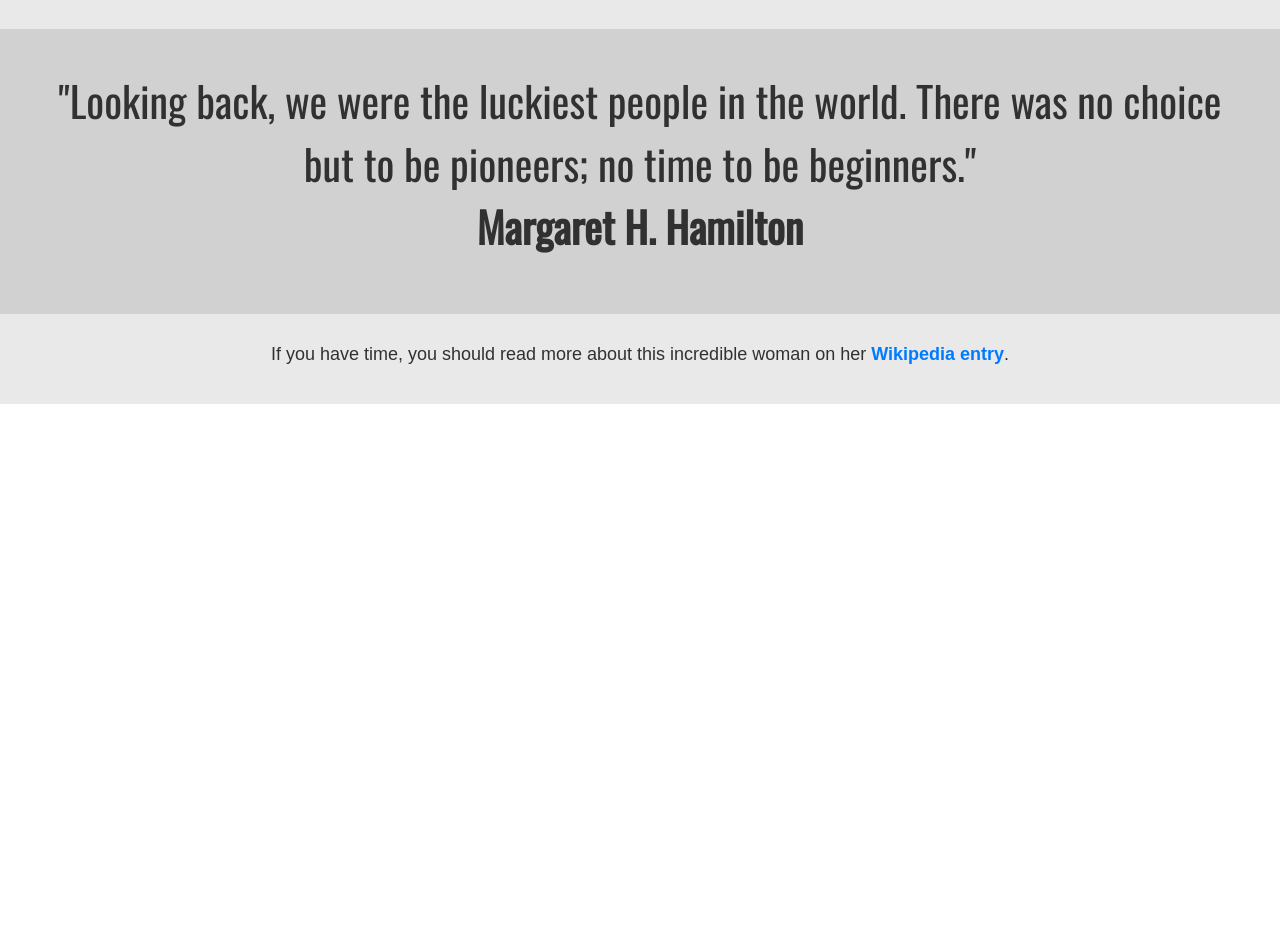
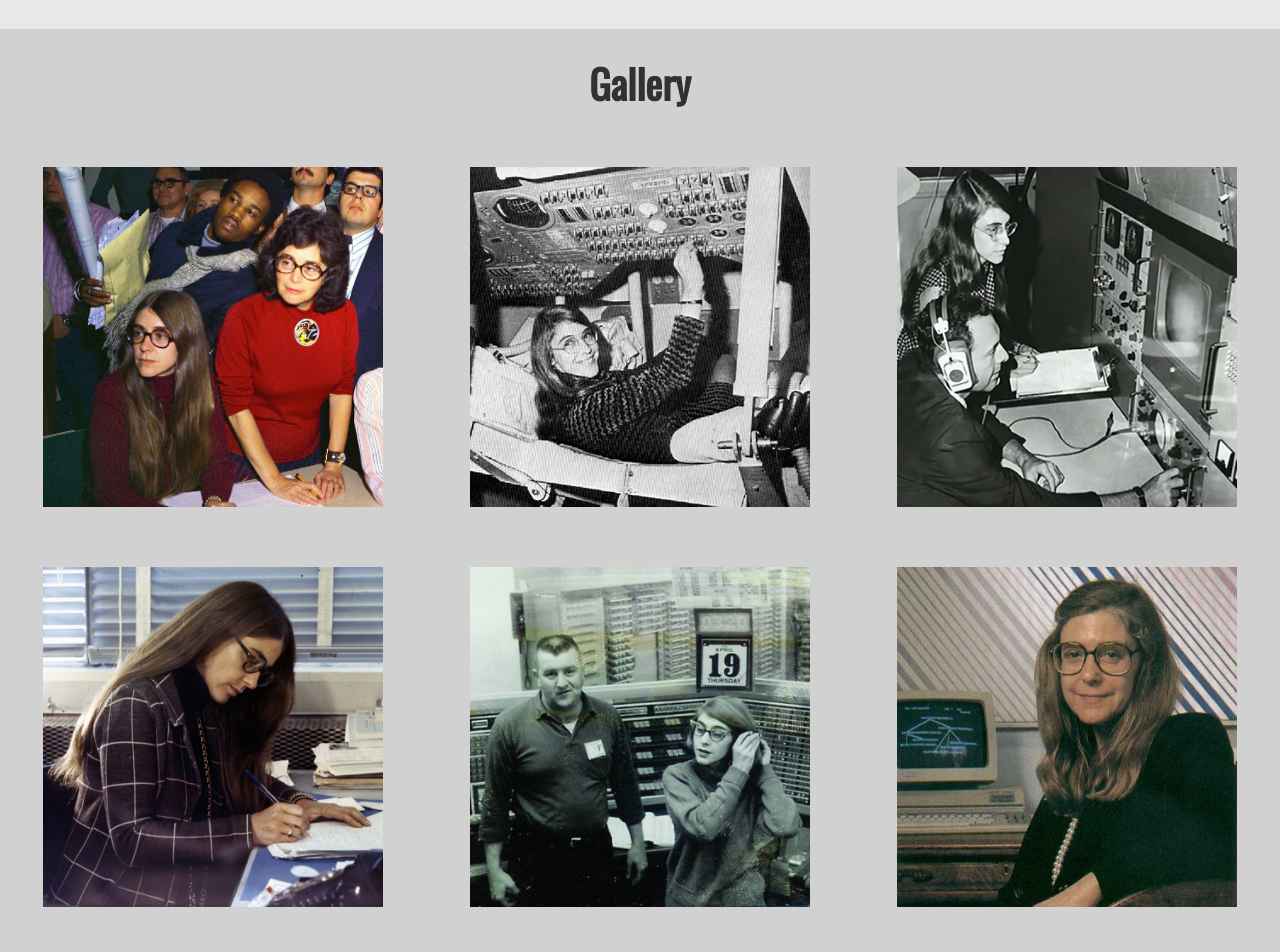
Before and after one commit to marianadacunha/free-code-camp-tribute-page, a plain HTML site: page index.html in a window 1280 px wide. Shown: the part 1180-2132 px from the top of the page. Before the commit the page ends 1584 px from the top, so only its background shows below. Drawn offline with nearby package versions, Linux system fonts and the light colour scheme.

Commit message:
add gallery

```diff
--- a/index.html
+++ b/index.html
@@ -26,6 +26,7 @@
                 </h2>
             </div>
         </div>
+
         <div class="row">
             <div class="col-md-12" id="img-div">
                 <img src="img/margaret.jpg" alt="Hamilton standing next to listings of the software she produced for the Apollo project" id="img"/>
@@ -34,6 +35,7 @@
                 </p>
             </div>
         </div>
+
         <div class="row">
             <div class="col-md-12" id="tribute-info">
                 <h3 id="timeline">
@@ -52,6 +54,48 @@
                 </ul>
             </div>
         </div>
+
+            <div class="row" id="gallery">
+                <div class="col-md-12">
+                    <h1 id="gallery-title">
+                        Gallery
+                    </h1>
+                </div>
+            </div>
+
+            <div class="row" id="gallery">
+                <div class="col-md-4">
+                    <img alt="Margaret Hamilton" src="img/1.jpg" id="img-gallery"/>
+                </div>
+                <div class="col-md-4">
+                    <img alt="Margaret Hamilton" src="img/2.jpg" id="img-gallery"/>
+                </div>
+                <div class="col-md-4">
+                    <img alt="Margaret Hamilton" src="img/3.jpg" id="img-gallery"/>
+                </div>
+            </div>
+
+            <div class="row" id="gallery">
+                <div class="col-md-4">
+                    <img alt="Margaret Hamilton" src="img/4.jpg" id="img-gallery"/>
+                </div>
+                <div class="col-md-4">
+                    <img alt="Margaret Hamilton" src="img/5.jpg" id="img-gallery"/>
+                </div>
+                <div class="col-md-4">
+                    <img alt="Margaret Hamilton" src="img/6.jpg" id="img-gallery"/>
+                </div>
+            </div>
+
+            <div class="row" id="gallery">
+                <div class="col-md-4">
+                    <img alt="Margaret Hamilton" src="img/7.jpg" id="img-gallery"/>
+                </div>
+                <div class="col-md-4">
+                    <img alt="Margaret Hamilton" src="img/8.jpg" id="img-gallery"/>
+                </div>
+            </div>
+
         <div class="row">
             <div class="col-md-12" id="quote">
                 <p>
--- a/src/main.css
+++ b/src/main.css
@@ -61,17 +61,40 @@
     color: #313131;
 }
 
+#gallery {
+    background-color: rgb(209, 209, 209);
+    padding-top: 30px;
+    padding-bottom: 30px;
+}
+
+#gallery-title {
+    text-align: center;
+    font-family: 'Oswald', sans-serif;
+    font-size: 40px;
+    font-weight: 600;
+    color: #313131;
+    background-color: rgb(209, 209, 209);
+    display: block;
+    margin: auto;
+}
+
+#img-gallery {
+    width: 340px;
+    display: block;
+    margin: auto;
+}
+
 #quote {
     text-align: center;
     font-family: 'Oswald', sans-serif;
     font-size: 42px;
     color: #313131;
-    padding: 40px;
-    background-color: rgb(209, 209, 209);
+    padding: 35px;
+    background-color: rgb(233, 233, 233);
 }
 
 #wiki {
-    background-color: rgb(233, 233, 233);
+    background-color: rgb(209, 209, 209);
     padding: 30px;
     text-align: center;
 }
```
Also changed, not shown: img/1.jpg (added), img/2.jpg (added), img/3.jpg (added), img/4.jpg (added), img/5.jpg (added), img/6.jpg (added), img/7.jpg (added), img/8.jpg (added).
